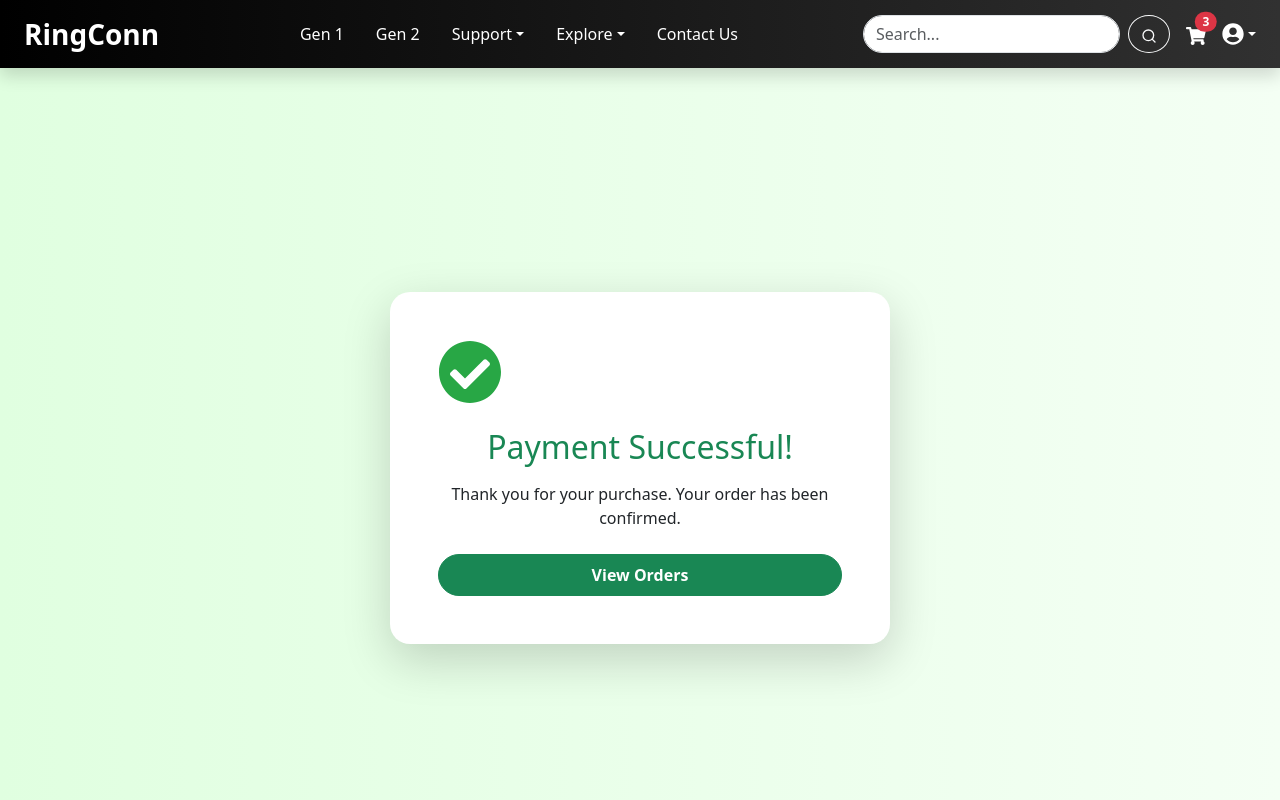
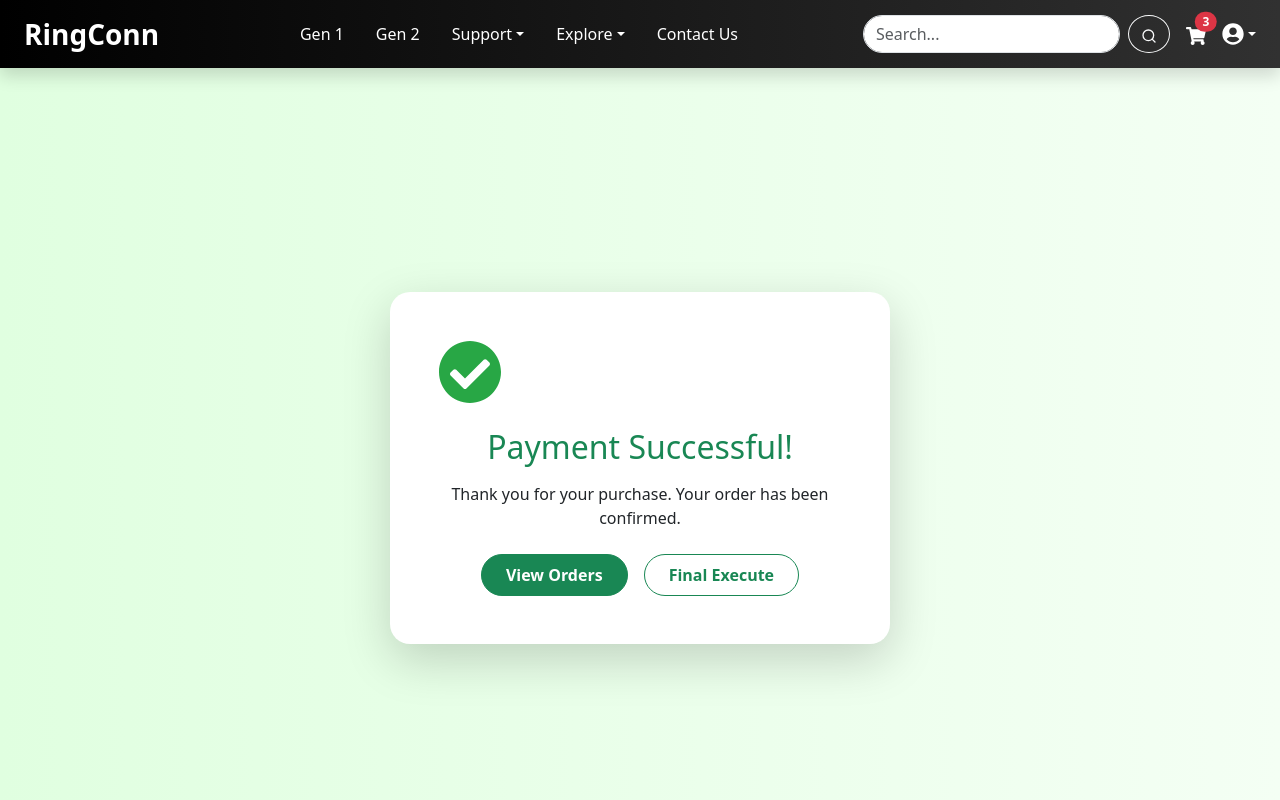
Before and after one commit to Aayan-infotech/Ring_conn_frontend, a React (Vite) app: page /payment-successful in a window 1280 px wide. Shown: the top 800 px of the page. Built offline with nearby package versions, Linux system fonts and the light colour scheme.

Commit message:
pages update with api

```diff
--- a/src/components/PaymentSuccessful/PaymentSuccessful.jsx
+++ b/src/components/PaymentSuccessful/PaymentSuccessful.jsx
@@ -1,17 +1,76 @@
-import React from "react";
+import React, { useEffect, useState } from "react";
 import { FaCheckCircle } from "react-icons/fa";
 import "./PaymentSuccessfull.css";
 
 export default function PaymentSuccessfull() {
+  const [paymentId, setPaymentId] = useState(null);
+  const [payerId, setPayerId] = useState(null);
+
+  useEffect(() => {
+    const queryParams = new URLSearchParams(window.location.search);
+    setPaymentId(queryParams.get("paymentId"));
+    setPayerId(queryParams.get("PayerID"));
+  }, []);
+
+  const handleExecutePayment = async () => {
+    const userId = localStorage.getItem("userId");
+    const cartId = localStorage.getItem("cartId");
+
+    if (!paymentId || !payerId || !userId || !cartId) {
+      alert("Missing required data to execute payment.");
+      return;
+    }
+
+    const payload = {
+      paymentId,
+      PayerID: payerId,
+      userId,
+      cartId,
+    };
+
+    try {
+      const response = await fetch("http://3.223.253.106:1111/api/Transaction/execute-payment", {
+        method: "POST",
+        headers: {
+          "Content-Type": "application/json",
+        },
+        body: JSON.stringify(payload),
+      });
+
+      const data = await response.json();
+      if (data.success) {
+        alert("Payment executed successfully!");
+        // Optionally clear localStorage and redirect
+        localStorage.removeItem("cartId");
+        localStorage.removeItem("checkoutAmount");
+        window.location.href = "/";
+      } else {
+        alert("Execution failed: " + data.message);
+      }
+    } catch (error) {
+      console.error("Execution Error:", error);
+      alert("Error executing payment.");
+    }
+  };
+
   return (
     <div className="payment-success-container d-flex justify-content-center align-items-center vh-100">
       <div className="card text-center shadow-lg p-5 rounded-4">
         <FaCheckCircle className="success-icon mb-4" />
         <h2 className="text-success mb-3">Payment Successful!</h2>
         <p className="mb-4">Thank you for your purchase. Your order has been confirmed.</p>
-        <a href="/orders" className="btn btn-success px-4 py-2 rounded-pill fw-semibold">
-          View Orders
-        </a>
+
+        <div className="d-flex justify-content-center gap-3">
+          <a href="/orders" className="btn btn-success px-4 py-2 rounded-pill fw-semibold">
+            View Orders
+          </a>
+          <button
+            onClick={handleExecutePayment}
+            className="btn btn-outline-success px-4 py-2 rounded-pill fw-semibold"
+          >
+            Final Execute
+          </button>
+        </div>
       </div>
     </div>
   );
```
